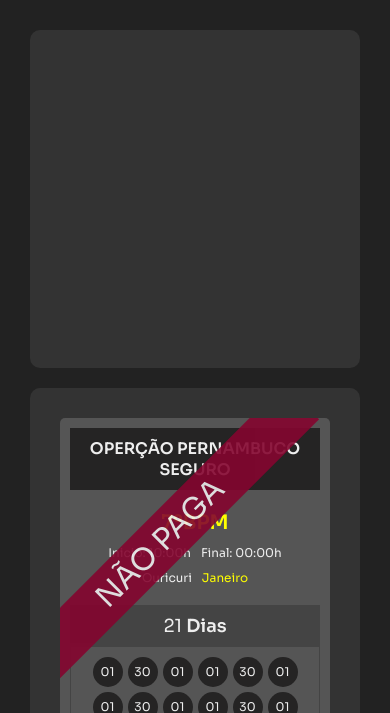
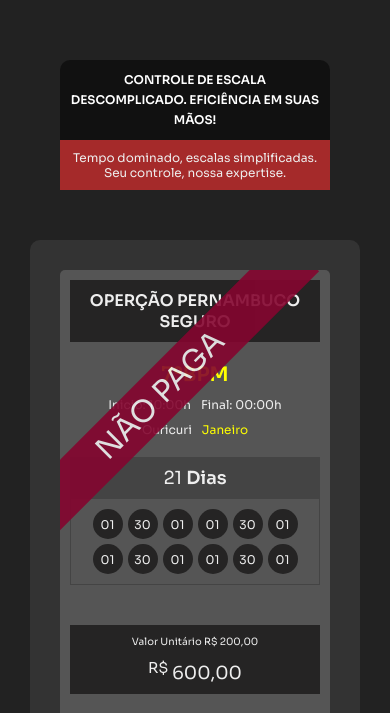
Before and after one commit to mlaferreira/adm, a PHP site: page / in a window 390 px wide. Shown: the part 120-833 px from the top of the page. Run offline with PHP 8.4, Linux system fonts and the light colour scheme.

Commit message:
melhorando muito

```diff
--- /dev/null
+++ b/assets/css/banner.css
@@ -0,0 +1,74 @@
+.banner{
+    width: 100%;
+    min-height: 40vh;
+    flex: 1;
+    background-color: #333;
+    border-radius: 10px;
+    padding: 30px;
+}
+.banner{
+    background-image: url('../imgs/bg-banner.webp');
+    background-position: center;
+    background-repeat: no-repeat;
+    background-size: cover;
+    display: flex;
+    justify-content: center;
+    align-items:flex-end;
+    flex-direction: column;
+}
+
+
+.banner h1{
+    width: 500px;
+    background-color: #111;
+    font-size:30px;
+    color: #fff;
+    font-weight: 600;
+    padding: 20px;
+    border-radius: 10px 10px 0px 0px;
+    text-transform: uppercase;
+
+}
+.banner p{
+    width: 500px;
+    background-color: brown;
+    color: #eee;
+    padding: 10px;
+
+}
+@media (max-width: 768px) {
+    .banner{
+        background: transparent;
+        align-items: center;
+        justify-content: center;
+        min-height: 20vh;
+    }
+    .banner h1{
+        text-align: left;
+        font-size: 40px;
+    }
+    .banner h1, .banner p{
+        width: 100%;
+        padding: 10px;
+        text-align: center;
+
+    }
+
+}
+@media (max-width: 425px){
+    .banner{
+        min-height: 10vh;
+    }
+    .banner h1{
+        text-align: inherit;
+        font-size: 25px;
+        line-height: 20px;
+    }
+    .banner h1, .banner p{
+        width: 100%;
+        padding: 10px;
+        text-align: center;
+        font-size: 12px;
+
+    }
+}
--- a/assets/css/content.css
+++ b/assets/css/content.css
@@ -10,14 +10,7 @@ main{
     gap: 20px;
 }
 
-.banner{
-    width: 100%;
-    min-height: 40vh;
-    flex: 1;
-    background-color: #333;
-    border-radius: 10px;
-    padding: 30px;
-}
+
 .content-main{
     display: flex;
     min-height: 60vh;
--- a/assets/css/main.css
+++ b/assets/css/main.css
@@ -5,6 +5,7 @@
 @import url(./form.css);
 @import url(./form-escala.css);
 @import url(./info-escala.css);
+@import url(./banner.css);
 
 *{
     margin: 0;
--- a/index.html
+++ b/index.html
@@ -33,7 +33,9 @@
         <main>
 
             <section class="banner">
-                <article class=""></article>
+
+                    <h1>Controle de Escala Descomplicado. Eficiência em suas mãos!</h1>
+                    <p>Tempo dominado, escalas simplificadas. Seu controle, nossa expertise.</p>
 
             </section>
             <div class="content-main">
```
Also changed, not shown: assets/imgs/bg-banner.webp (added).
